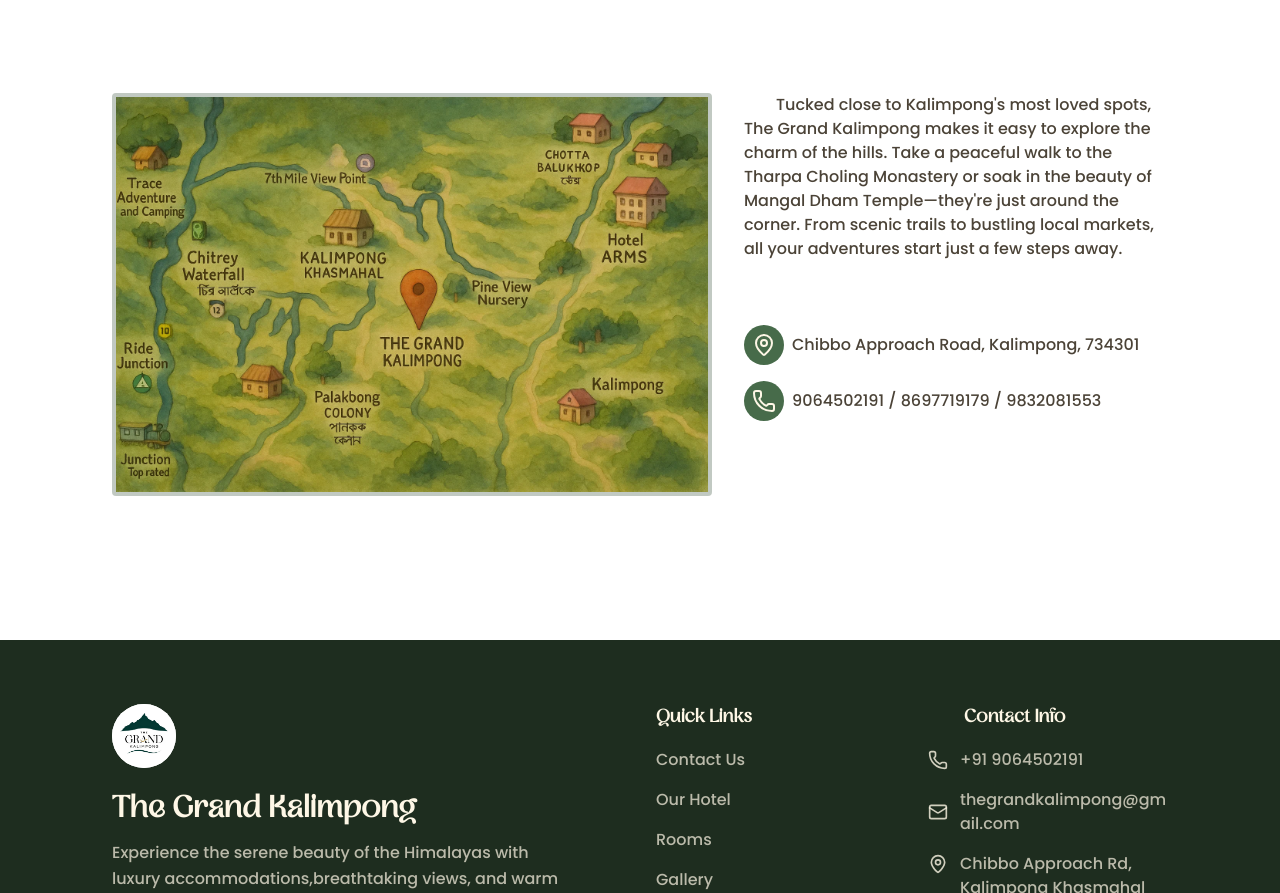
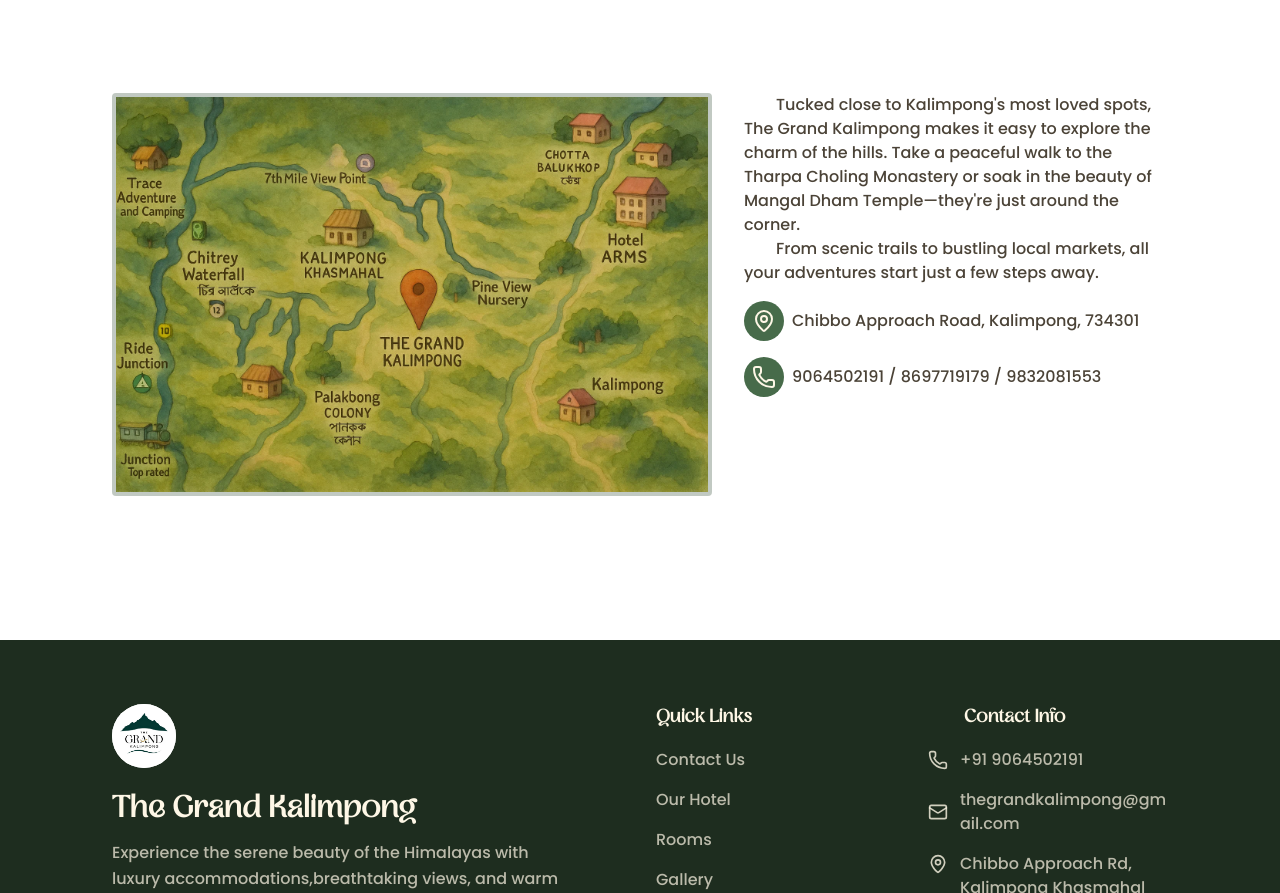
Before and after one commit to thegrandkalimpong/thegrandkpg, a Next.js app: page / in a window 1280 px wide. Shown: the part 2687-3580 px from the top of the page. Built offline with nearby package versions, Linux system fonts and the light colour scheme.

Commit message:
feat: update OurHotelPage and MapSection with new amenities; enhance room data structure and add new room details

```diff
--- a/src/app/(main)/our-hotel/page.tsx
+++ b/src/app/(main)/our-hotel/page.tsx
@@ -24,18 +24,18 @@
                     Nestled in the peaceful hills of Kalimpong, The Grand
                     Kalimpong is your home away from home. Whether you&apos;re
                     here to unwind in nature or explore the charming town, our
-                    cosy 5-room hotel promises a relaxing and memorable stay.
+                    cosy hotel promises a relaxing and memorable stay.
                 </p>
             </div>
 
-            <div className="text-cream mx-auto mt-24 grid max-w-6xl grid-cols-1 gap-4 p-4 sm:grid-cols-2 lg:grid-cols-4">
+            <div className="text-cream mx-auto mt-24 grid max-w-6xl grid-cols-1 gap-4 p-4 sm:grid-cols-2 lg:grid-cols-5">
                 {amenities.map((amenity, idx) => (
                     <div key={idx} className="bg-moss-light gap-4 p-8 sm:p-6">
                         <amenity.Icon className="mx-auto mb-4 h-8 w-8 sm:mx-0" />
-                        <h4 className="text-center text-lg font-medium sm:text-left">
+                        <h4 className="text-center text-base font-medium sm:text-left">
                             {amenity.title}
                         </h4>
-                        <p className="text-cream/70 text-center text-sm font-semibold capitalize sm:text-left">
+                        <p className="text-cream/70 text-center text-xs font-semibold capitalize sm:text-left">
                             {amenity.description}
                         </p>
                     </div>
--- a/src/components/MapSection.tsx
+++ b/src/components/MapSection.tsx
@@ -10,17 +10,18 @@
             </h1>
             <div className="flex flex-col gap-8 lg:flex-row">
                 <Map />
-                <div className="basis-1/2">
-                    <p className="mb-16 indent-8">
+                <div className="basis-1/2 mb-16">
+                    <p className=" indent-8">
                         Tucked close to Kalimpong&apos;s most loved spots, The
                         Grand Kalimpong makes it easy to explore the charm of
                         the hills. Take a peaceful walk to the Tharpa Choling
                         Monastery or soak in the beauty of Mangal Dham
-                        Temple—they&apos;re just around the corner. From scenic
+                        Temple—they&apos;re just around the corner.
+                    </p>
+                    <p className="indent-8">From scenic
                         trails to bustling local markets, all your adventures
-                        start just a few steps away.
-                    </p>
-                    <div className="mb-4 flex items-center gap-2">
+                        start just a few steps away.</p>
+                    <div className="my-4 flex items-center gap-2">
                         <div className="bg-moss-light aspect-square rounded-full p-2">
                             <MapPin className="text-cream" />
                         </div>
--- a/src/data/amenities.ts
+++ b/src/data/amenities.ts
@@ -1,6 +1,12 @@
-import { Bath, Bed, Bubbles, CableCar, Coffee, Tv, UtensilsCrossed, Wifi } from "lucide-react";
+import { Banana, Bath, Bed, Bubbles, CableCar, Car, Coffee, Tv, UtensilsCrossed, Wifi } from "lucide-react";
 
 export const amenities = [
+    {
+        id: 9,
+        title: "Complementary Breakfast",
+        description: "",
+        Icon: Banana,
+    },
     {
         id: 1,
         title: "Wi-Fi",
@@ -48,5 +54,10 @@
         title: "Buffet Service",
         description: "At dining area",
         Icon: UtensilsCrossed,
-    },
+    },{
+        id: 10,
+        title: "Free Parking",
+        description: "",
+        Icon: Car,
+    }
 ];
--- a/src/data/data.ts
+++ b/src/data/data.ts
@@ -41,17 +41,21 @@
 
 export const roomData = [
     {
+        title: "Standard Room",
+        description: "A cozy room with a beautiful balcony.",
+        amenities: ["Free Wi-Fi", "Complimentary Breakfast", "Flat-screen TV", "Private Balcony"],
+        src:"/assets/room6.jpg"
+    },
+    {
         title: "Deluxe Room",
         description: "A spacious room with a king-sized bed, offering stunning views of the mountains.",
         amenities: ["Free Wi-Fi", "Complimentary Breakfast", "Flat-screen TV", "Beverages"],
         src:"/assets/room1.webp"
-        // price: 150,
     },
     {
         title: "Family Room",
         description: "An elegant room with a private balcony, perfect for enjoying the sunrise.",
         amenities: ["Free Wi-Fi", "Complimentary Breakfast", "Flat-screen TV", "Beverages"],
         src:"/assets/room7.webp"
-        // price: 200,
     },
 ];
```
